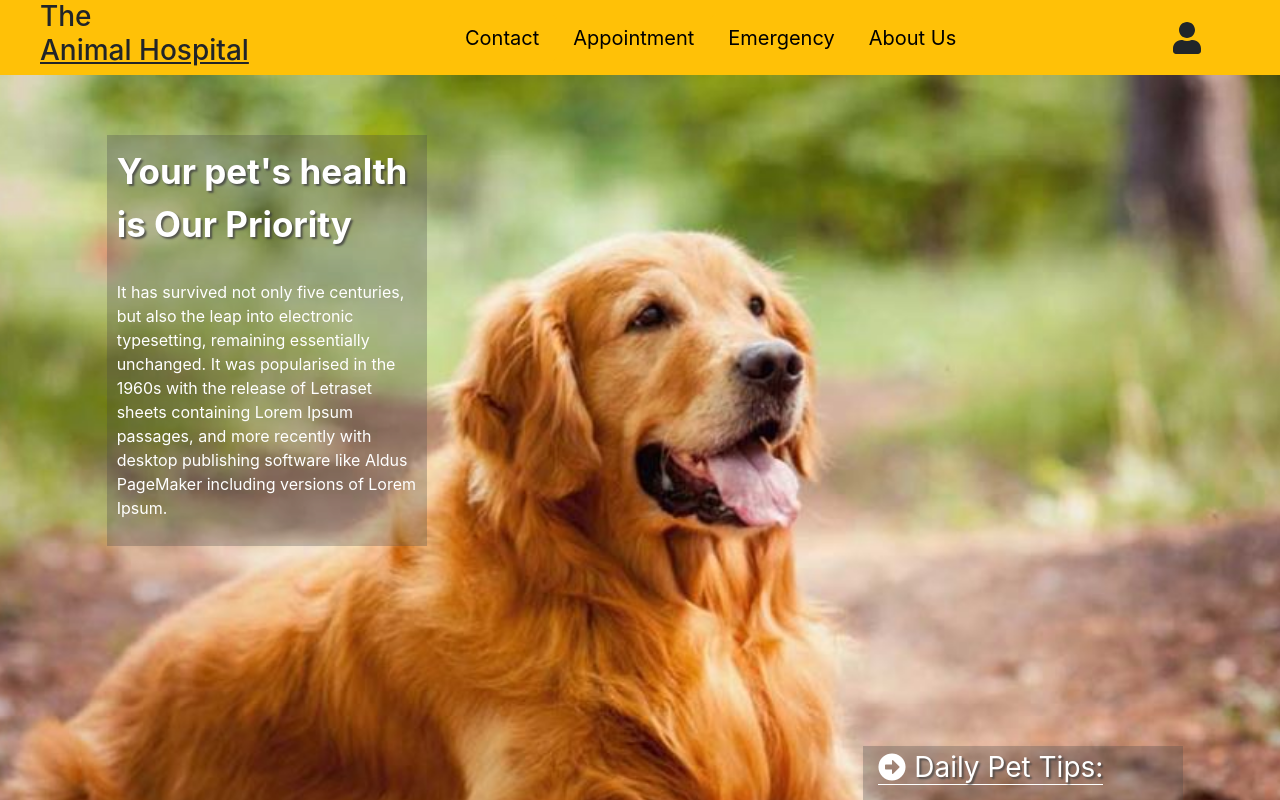
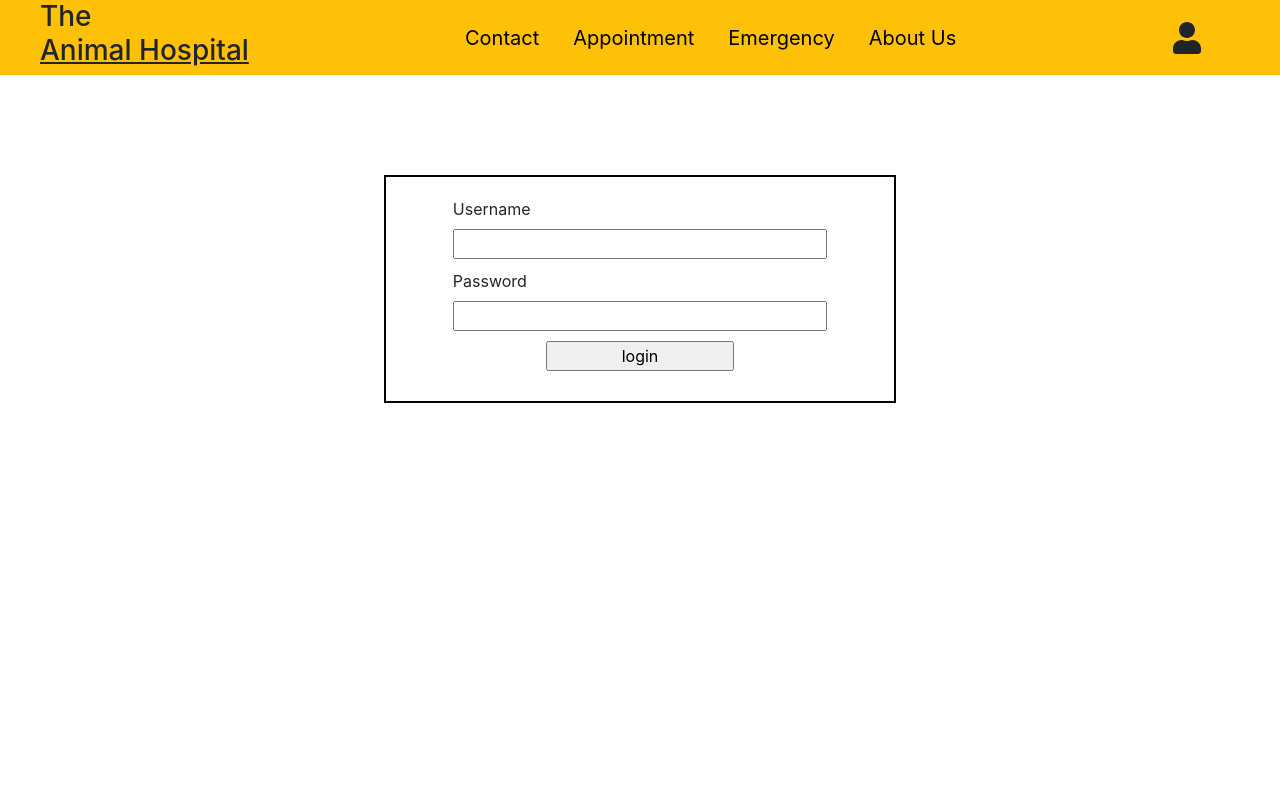
Before and after one commit to memmo01/reactjs-mock-site, a React (Create React App) app in the folder animal-hospital/: page /login in a window 1280 px wide. Shown: the top 800 px of the page. Built offline with nearby package versions, Linux system fonts and the light colour scheme.

Commit message:
added login page with routing

```diff
--- a/animal-hospital/package.json
+++ b/animal-hospital/package.json
@@ -6,6 +6,7 @@
     "jquery": "^3.3.1",
     "react": "^16.3.1",
     "react-dom": "^16.3.1",
+    "react-router-dom": "^4.3.1",
     "react-scripts": "1.1.4"
   },
   "scripts": {
--- a/animal-hospital/src/App.js
+++ /dev/null
@@ -1,28 +0,0 @@
-import React from 'react';
-
-import './App.css';
-import NavBar from './components/Navbar';
-import Body from './components/Body';
-import SiteInfo from './components/Siteinfo';
-import Location from './components/Location';
-import Quotes from './components/quoteGenerator';
-
-class App extends React.Component {
-  render() {
-
-  const quote =<Quotes />;
-
-    return (
-      <div className="container-fluid">
-     <NavBar />
-     <Body quote={quote}/>
-     <SiteInfo />
-     <Location />
-
-
-      </div>
-    );
-  }
-}
-
-export default App;
--- a/animal-hospital/src/components/Navbar.js
+++ b/animal-hospital/src/components/Navbar.js
@@ -9,8 +9,6 @@ export default class NavBar extends React.Component {
   }
 
   handle() {
-    // $(".group").attr("class", "full");
-    // $(".full").css("display", "block");
     this.setState({
       show: !this.state.show
     });
--- a/animal-hospital/src/components/style.css
+++ b/animal-hospital/src/components/style.css
@@ -123,4 +123,30 @@ body {
   .middleCards {
     display: inline-flex;
   }
+
+  /* //login page */
+
+  .loginContainer {
+    width: 40%;
+    margin-left: 30%;
+    border: 2px solid black;
+    padding: 20px;
+    margin-top: 100px;
+  }
+  #loginForm {
+    width: 80%;
+    margin-left: 10%;
+    text-align: left;
+    align-content: center;
+  }
+  #loginForm input {
+    display: block;
+    width: 100%;
+    margin-bottom: 10px;
+  }
+  #loginForm input[name="submit"] {
+    margin-top: 10px;
+    width: 50%;
+    margin-left: 25%;
+  }
 }
--- a/animal-hospital/src/index.js
+++ b/animal-hospital/src/index.js
@@ -1,8 +1,22 @@
-import React from 'react';
-import ReactDOM from 'react-dom';
-import './index.css';
-import App from './App';
-import registerServiceWorker from './registerServiceWorker';
+import React from "react";
+import ReactDOM from "react-dom";
+import { BrowserRouter as Router, Route, Switch } from "react-router-dom";
+import "./index.css";
+import App from "./pages/App";
+import Login from "./pages/login";
+import Navbar from "./components/Navbar";
+import registerServiceWorker from "./registerServiceWorker";
 
-ReactDOM.render(<App />, document.getElementById('root'));
+ReactDOM.render(
+  <Router>
+    <div>
+      <Navbar />
+      <Switch>
+        <Route exact path="/" component={App} />
+        <Route exact path="/login" component={Login} />
+      </Switch>
+    </div>
+  </Router>,
+  document.getElementById("root")
+);
 registerServiceWorker();
--- /dev/null
+++ b/animal-hospital/src/pages/App.js
@@ -0,0 +1,23 @@
+import React from "react";
+
+import "../App.css";
+import Body from "../components/Body";
+import SiteInfo from "../components/Siteinfo";
+import Location from "../components/Location";
+import Quotes from "../components/quoteGenerator";
+
+class App extends React.Component {
+  render() {
+    const quote = <Quotes />;
+
+    return (
+      <div className="container-fluid">
+        <Body quote={quote} />
+        <SiteInfo />
+        <Location />
+      </div>
+    );
+  }
+}
+
+export default App;
--- /dev/null
+++ b/animal-hospital/src/pages/login.js
@@ -0,0 +1,27 @@
+import React from "react";
+import "../App.css";
+
+class Login extends React.Component {
+  //   constructor() {
+  //     super();
+  //   }
+
+  render() {
+    return (
+      <div>
+        <div className="loginContainer">
+          <form id="loginForm">
+            <label>Username</label>
+            <input type="text" name="username" />
+
+            <label>Password</label>
+            <input type="password" name="password" />
+            <input type="submit" name="submit" value="login" />
+          </form>
+        </div>
+      </div>
+    );
+  }
+}
+
+export default Login;
```
Also changed, not shown: 2 other files (tests, documents, lock files or other folders).
